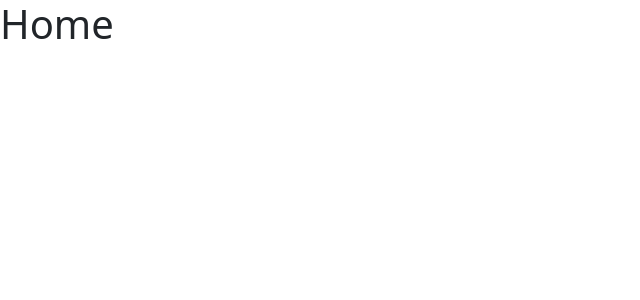
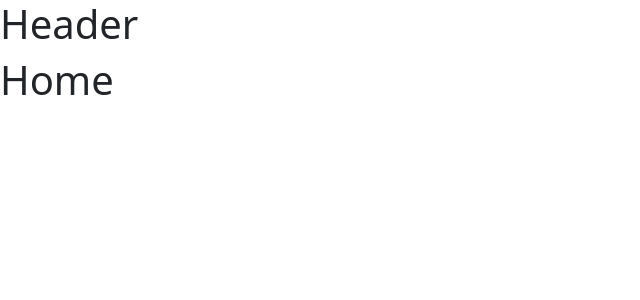
Before and after one commit to pierluigi-ruffolo/react-router, a React (Vite) app: page / in a window 1280 px wide. Shown: the top 300 px of the page, without its empty margins (0-640 px from the left). Built offline with nearby package versions, Linux system fonts and the light colour scheme.

Commit message:
implemento header

```diff
--- a/src/App.jsx
+++ b/src/App.jsx
@@ -4,14 +4,16 @@ import { BrowserRouter, Route, Routes } from "react-router-dom";
 import Home from "./pages/Home";
 import ChiSiamo from "./pages/ChiSiamo";
 import Prodotti from "./pages/Prodotti";
-
+import DefaultLayout from "./layouts/DefaultLayout";
 function App() {
   return (
     <BrowserRouter>
       <Routes>
-        <Route path="/" element={<Home />} />
-        <Route path="/ChiSiamo" element={<ChiSiamo />} />
-        <Route path="/Prodotti" element={<Prodotti />} />
+        <Route element={<DefaultLayout />}>
+          <Route path="/" element={<Home />} />
+          <Route path="/ChiSiamo" element={<ChiSiamo />} />
+          <Route path="/Prodotti" element={<Prodotti />} />
+        </Route>
       </Routes>
     </BrowserRouter>
   );
--- /dev/null
+++ b/src/layouts/DefaultLayout.jsx
@@ -0,0 +1,14 @@
+import { Outlet } from "react-router-dom";
+
+export default function DefaultLayout() {
+  return (
+    <>
+      <header>
+        <h1>Header</h1>
+      </header>
+      <main>
+        <Outlet />
+      </main>
+    </>
+  );
+}
```
